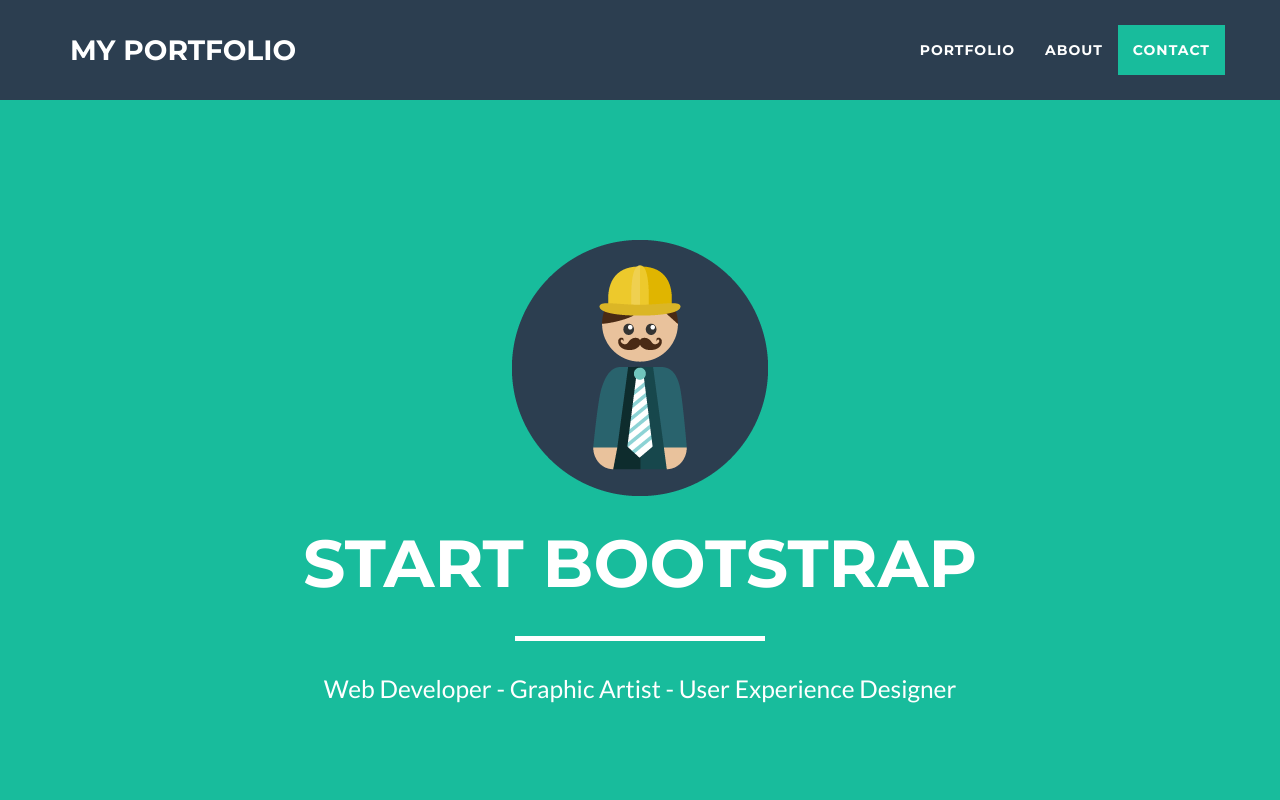
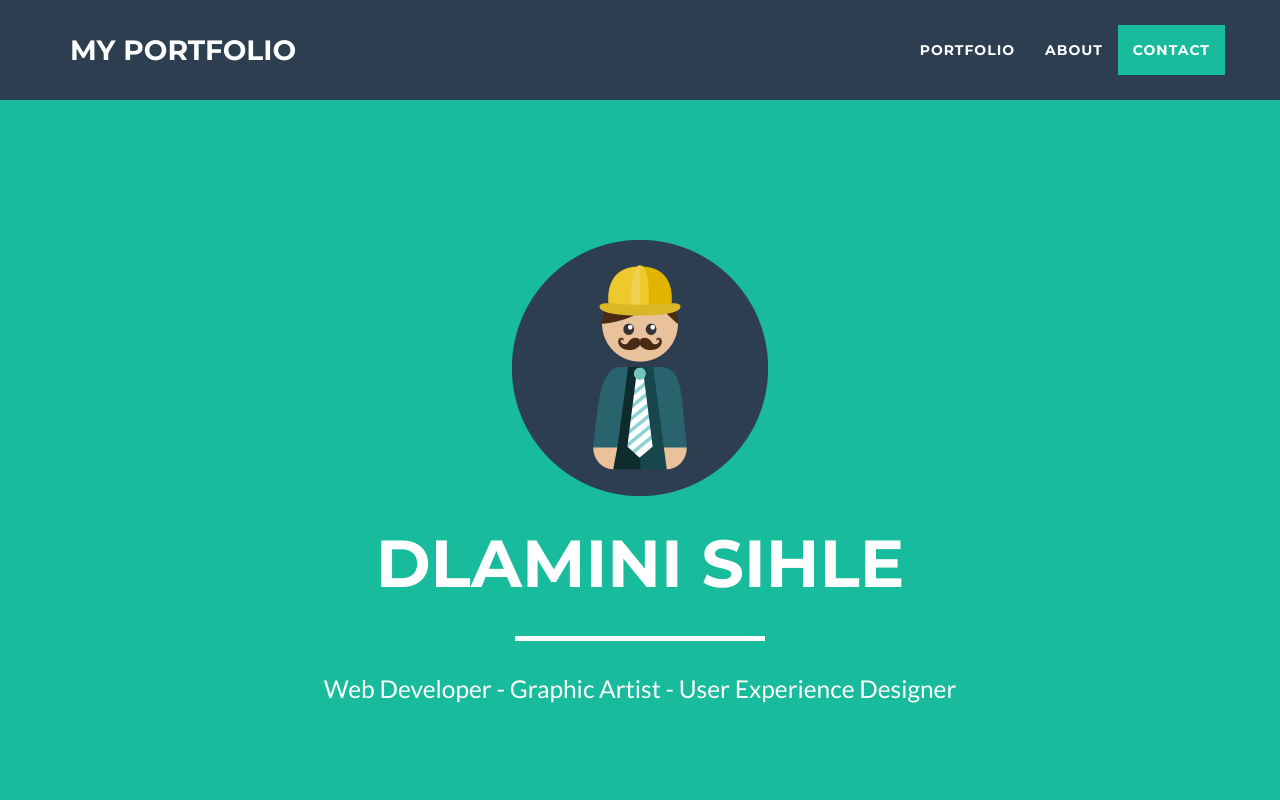
Before and after one commit to dlaminisihle/dlaminisihle.github.io, a website: page index.html in a window 1280 px wide. Shown: the top 800 px of the page. Drawn offline with nearby package versions, Linux system fonts and the light colour scheme.

Commit message:
Add files via upload

```diff
--- a/index.html
+++ b/index.html
@@ -90,7 +90,7 @@
                 <div class="col-lg-12">
                     <img class="img-responsive" src="img/profile.png" alt="">
                     <div class="intro-text">
-                        <span class="name">Start Bootstrap</span>
+                        <span class="name">Dlamini Sihle</span>
                         <hr class="star-light">
                         <span class="skills">Web Developer - Graphic Artist - User Experience Designer</span>
                     </div>
```
